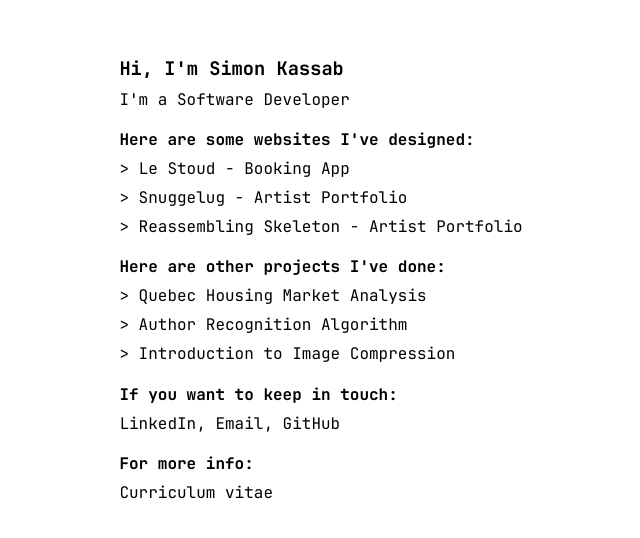
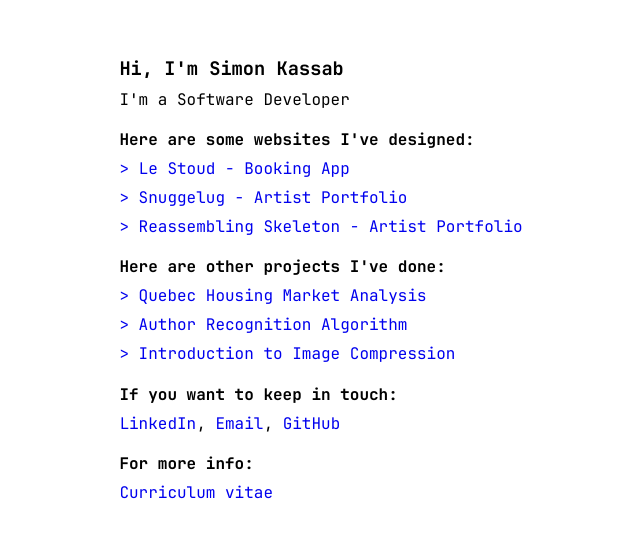
Before and after one commit to simkass/simkass.github.io, a Vue app: page /#/ in a window 1280 px wide. Shown: the part 104-642 px from the top of the page, without its empty margins (319-959 px from the left). Built offline with nearby package versions, Linux system fonts and the light colour scheme; what vue-katex would draw is missing.

Commit message:
all links

```diff
--- a/src/components/Home2.vue
+++ b/src/components/Home2.vue
@@ -4,17 +4,17 @@
     <h3>Hi, I'm Simon Kassab</h3>
     <p>I'm a Software Developer</p>
     <h4>Here are some websites I've designed:</h4>
-    <p>&gt; Le Stoud - Booking App</p>
-    <p>&gt; Snuggelug - Artist Portfolio</p>
-    <p>&gt; Reassembling Skeleton - Artist Portfolio</p>
+    <p><a href="https://booking.stoud.io/" target="_blank">   &gt; Le Stoud - Booking App</a></p>
+    <p><a href="https://snuggelug.art/" target="_blank">&gt; Snuggelug - Artist Portfolio</a></p>
+    <p><a href="https://reassemblingskeleton.com/" target="_blank">&gt; Reassembling Skeleton - Artist Portfolio</a></p>
     <h4>Here are other projects I've done:</h4>
-    <p>&gt; Quebec Housing Market Analysis</p>
-    <p>&gt; Author Recognition Algorithm</p>
-    <p>&gt; Introduction to Image Compression</p>
+    <p><a href="https://simonkassab.com/quebec-real-estate-app/">&gt; Quebec Housing Market Analysis</a></p>
+    <p><a href="https://simonkassab.com/#/author">&gt; Author Recognition Algorithm</a></p>
+    <p><a href="https://simonkassab.com/#/image_compression">&gt; Introduction to Image Compression</a></p>
     <h4>If you want to keep in touch:</h4>
-    <p>LinkedIn, Email, GitHub</p>
+    <p><a href="https://www.linkedin.com/in/simon-kassab/" target="_blank">LinkedIn</a>, <a href = "mailto: simkassab@gmail.com">Email</a>, <a href="https://github.com/simkass" target="_blank">GitHub</a></p>
     <h4>For more info:</h4>
-    <p>Curriculum vitae</p>
+    <p><a href="./Simon_Kassab_CV.pdf" target="_blank">Curriculum vitae</a></p>
 
   </div></div>
 </template>
@@ -46,7 +46,18 @@
     .home p {
         margin-block: 0.5rem;
     }
-        .home h4 {
+
+    .home a {
+        text-decoration: none;
+        transition: 250ms;
+    }
+
+    .home a:hover {
+        font-weight: 700;
+        text-decoration: underline;
+    }
+
+    .home h4 {
         margin-top: 1.2rem;
     }
 </style>
```
